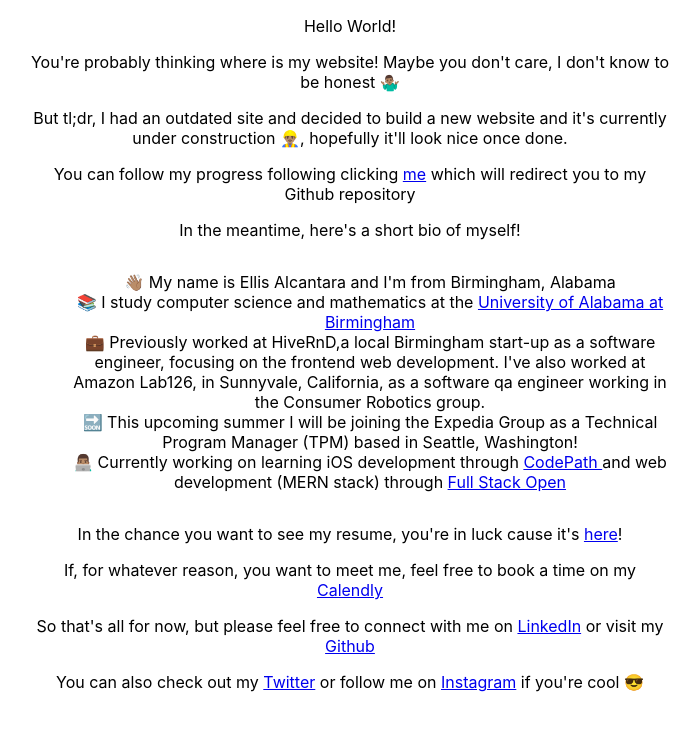
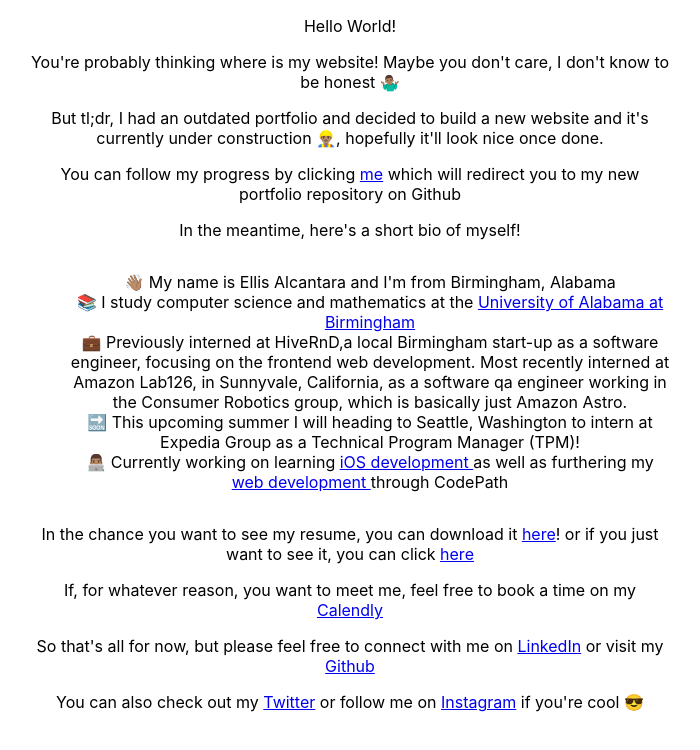
Before and after one commit to EIIis/personal-site, a React (Create React App) app: page / in a window 1280 px wide. Shown: the top 750 px of the page, without its empty margins (290-990 px from the left). Built offline with nearby package versions, Linux system fonts and the light colour scheme; a web font is replaced by a local one.

Commit message:
Fixed a few typos and changed some info

```diff
--- a/src/pages/Temp.js
+++ b/src/pages/Temp.js
@@ -10,9 +10,9 @@
 
       <p>You're probably thinking where is my website! Maybe you don't care, I don't know to be honest 🤷🏽‍♂️</p>
 
-      <p>But tl;dr, I had an outdated site and decided to build a new website and it's currently under construction 👷🏽‍♂️, hopefully it'll look nice once done.</p>
+      <p>But tl;dr, I had an outdated portfolio and decided to build a new website and it's currently under construction 👷🏽‍♂️, hopefully it'll look nice once done.</p>
 
-      <p>You can follow my progress following clicking <a href="https://github.com/EIIis/personal-site" target="_blank" rel="noopener noreferrer">me</a> which will redirect you to my Github repository</p>
+      <p>You can follow my progress by clicking <a href="https://github.com/EIIis/personal-site" target="_blank" rel="noopener noreferrer">me</a> which will redirect you to my new portfolio repository on Github</p>
 
       <p>In the meantime, here's a short bio of myself!</p>
 
@@ -20,15 +20,15 @@
         <ul className='Erase-bullet'>
           <li>👋🏽 My name is Ellis Alcantara and I'm from Birmingham, Alabama</li>
           <li>📚 I study computer science and mathematics at the <a href="https://en.wikipedia.org/wiki/University_of_Alabama_at_Birmingham" target="_blank" rel="noopener noreferrer">University of Alabama at Birmingham</a></li>
-          <li>💼 Previously worked at HiveRnD,a local Birmingham start-up as a software engineer, focusing on the frontend web development. I've also worked at Amazon Lab126, in Sunnyvale, California,
-            as a software qa engineer working in the Consumer Robotics group.</li>
-          <li>🔜 This upcoming summer I will be joining the Expedia Group as a Technical Program Manager (TPM) based in Seattle, Washington!</li>
-          <li>👨🏽‍💻 Currently working on learning iOS development through <a href="https://www.codepath.org/courses/ios-mobile-development" target="_blank" rel="noopener noreferrer">CodePath </a>
-          and web development (MERN stack) through <a href="https://fullstackopen.com/" target="_blank" rel="noopener noreferrer">Full Stack Open</a></li>
+          <li>💼 Previously interned at HiveRnD,a local Birmingham start-up as a software engineer, focusing on the frontend web development. Most recently interned at Amazon Lab126, in Sunnyvale, California,
+            as a software qa engineer working in the Consumer Robotics group, which is basically just Amazon Astro.</li>
+          <li>🔜 This upcoming summer I will heading to Seattle, Washington to intern at Expedia Group as a Technical Program Manager (TPM)!</li>
+          <li>👨🏽‍💻 Currently working on learning <a href="https://www.codepath.org/courses/ios-development" target="_blank" rel="noopener noreferrer">iOS development </a> as well as
+          furthering my <a href="https://www.codepath.org/courses/web-development" target="_blank" rel="noopener noreferrer">web development </a>through CodePath </li>
         </ul>
       </div>
 
-      <p>In the chance you want to see my resume, you're in luck cause it's <a href={resume} download>here</a>!</p>
+      <p>In the chance you want to see my resume, you can download it <a href={resume} download>here</a>! or if you just want to see it, you can click <a href={resume} target="_blank" rel="noopener noreferrer">here</a></p>
 
       <p>If, for whatever reason, you want to meet me, feel free to book a time on my <a href="https://calendly.com/ellisalcantara/meeting" target="_blank" rel="noopener noreferrer">Calendly</a></p>
 
```
